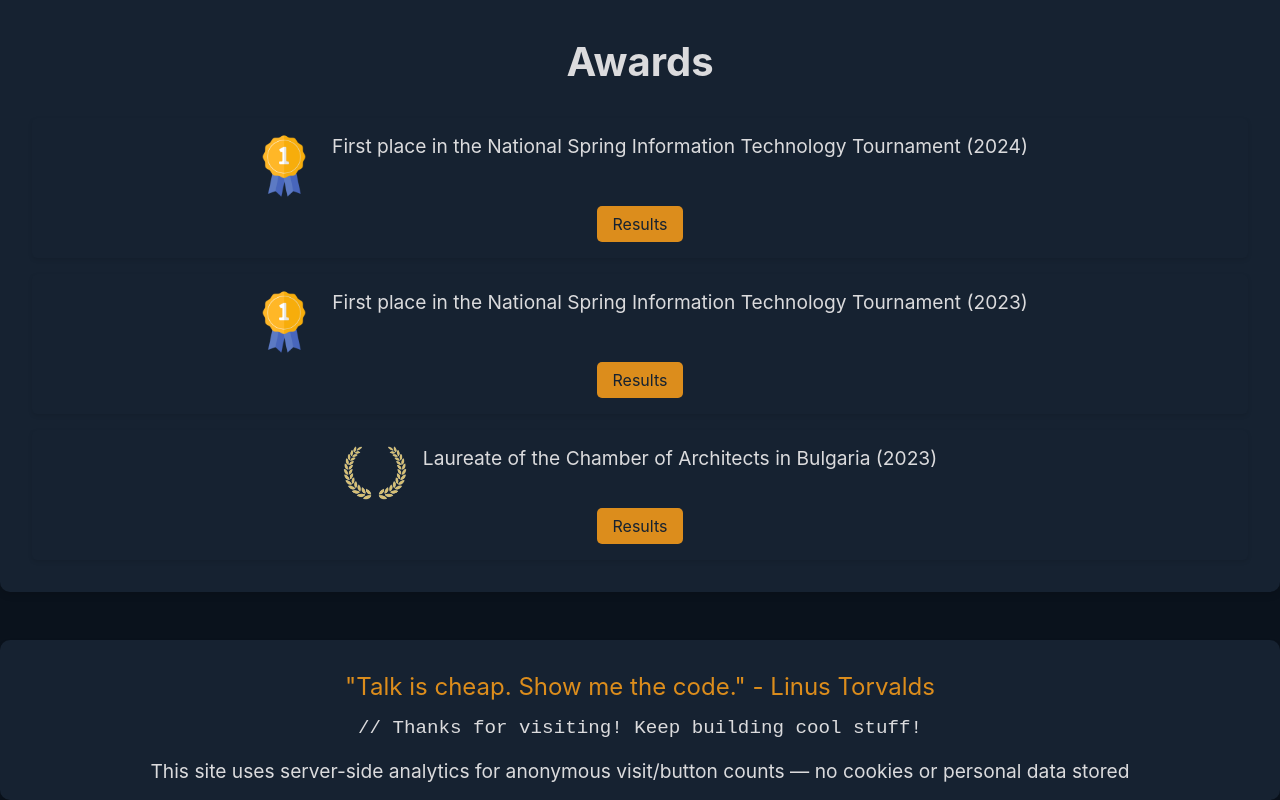
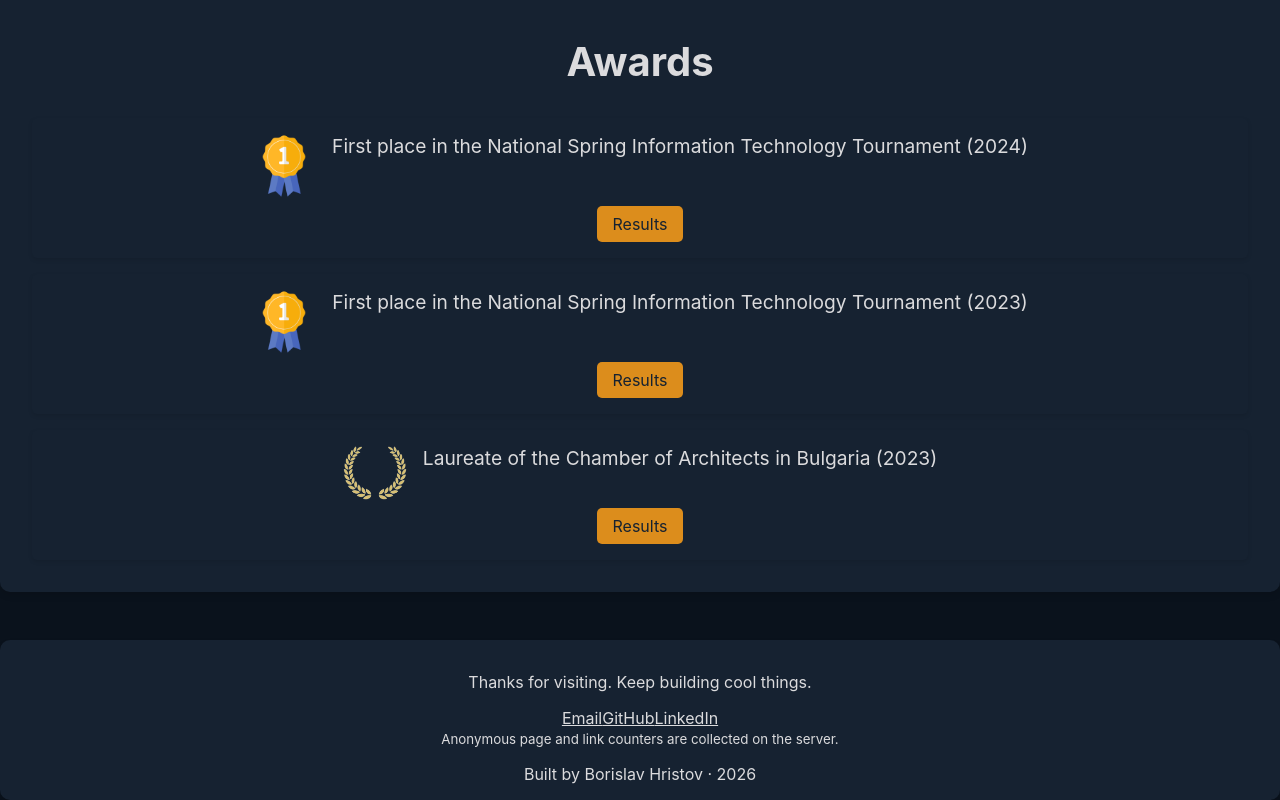
Before and after one commit to Y3llow45/Portfolio, a React (Vite) app in the folder interactive-cityscape/: page / in a window 1280 px wide. Shown: the part 4732-5532 px from the top of the page. Built offline with nearby package versions, Linux system fonts and the light colour scheme.

Commit message:
Improve accessibility, animation performance and site metadata

```diff
--- a/interactive-cityscape/src/components/Footer/Footer.tsx
+++ b/interactive-cityscape/src/components/Footer/Footer.tsx
@@ -1,66 +1,21 @@
-import { useState, useEffect } from 'react';
-import { motion } from 'framer-motion';
-import './Footer.scss';
-import useIntersectionObserver from '../../hooks/useIntersectionObserver';
+import './Footer.scss'
+import type { Language } from '../../App'
 
-interface FooterProps {
-  language: string;
+const labels = {
+  eng: { thanks: 'Thanks for visiting. Keep building cool things.', note: 'Anonymous page and link counters are collected on the server.', made: 'Built by' },
+  deu: { thanks: 'Danke für deinen Besuch. Baue weiter coole Dinge.', note: 'Anonyme Seiten- und Linkzähler werden serverseitig erfasst.', made: 'Erstellt von' },
+  spa: { thanks: 'Gracias por visitar. Sigue creando cosas geniales.', note: 'Se registran contadores anónimos de páginas y enlaces en el servidor.', made: 'Creado por' }
 }
-
-const Footer: React.FC<FooterProps> = ({ language }) => {
-  const { setRef, isIntersecting } = useIntersectionObserver({ threshold: 0.5 });
-  const [typingText, setTypingText] = useState('');
-  const fullText: { [key in 'eng' | 'deu' | 'spa']: string } = {
-    eng: "// Thanks for visiting! Keep building cool stuff!",
-    deu: "// Danke für deinen Besuch! Baue weiterhin coole Sachen!",
-    spa: "// Gracias por visitar! Sigue construyendo cosas geniales!"
-  };
-
-  useEffect(() => {
-    if (isIntersecting) {
-      let index = -1;
-      const interval = setInterval(() => {
-        setTypingText((prev) => prev + fullText[language as 'eng' | 'deu' | 'spa'][index]);
-        index++;
-        if (index >= fullText[language as 'eng' | 'deu' | 'spa'].length-1) {
-          clearInterval(interval);
-        }
-      }, 100);
-      return () => clearInterval(interval);
-    } else {
-      setTypingText('');
-    }
-  }, [isIntersecting, language]);
-
-  return (
-    <footer className="footer" ref={setRef}>
-      <motion.div
-        className="quote"
-        initial={{ opacity: 0 }}
-        animate={isIntersecting ? { opacity: 1 } : {}}
-        transition={{ duration: 1 }}
-      >
-        {language === 'eng' && '"Talk is cheap. Show me the code." - Linus Torvalds'}
-        {language === 'deu' && '"Reden ist billig. Zeig mir den Code." - Linus Torvalds'}
-        {language === 'spa' && '"Hablar es barato. Muéstrame el código." - Linus Torvalds'}
-      </motion.div>
-      <motion.div
-        className="typing-text"
-        initial={{ opacity: 0 }}
-        animate={isIntersecting ? { opacity: 1 } : {}}
-        transition={{ duration: 1, delay: 1 }}
-      >
-        {typingText}
-      </motion.div>
-      <div className="visitors-count">
-        <p className='small-text'>This site uses server-side analytics for anonymous visit/button counts — no cookies or personal data stored</p>
-        {language === 'eng' && 'Build with ❤ by '}
-        {language === 'deu' && 'Erstellt mit ❤ von '}
-        {language === 'spa' && 'Construido con ❤ por '}
-        <a className='orange-text' href='https://github.com/Y3llow45'>Y3llow45</a>
-      </div>
-    </footer>
-  );
-};
-
-export default Footer;
+export default function Footer({ language }: { language: Language }) {
+  const t = labels[language]
+  return <footer className="footer" id="contact">
+    <p className="footer-quote">{t.thanks}</p>
+    <div className="footer-links">
+      <a href="mailto:hristovborislav45@gmail.com">Email</a>
+      <a href="https://github.com/Y3llow45" target="_blank" rel="noopener noreferrer">GitHub</a>
+      <a href="https://www.linkedin.com/in/borislav-hristov-85b200283/" target="_blank" rel="noopener noreferrer">LinkedIn</a>
+    </div>
+    <small>{t.note}</small>
+    <p className="footer-credit">{t.made} Borislav Hristov · 2026</p>
+  </footer>
+}
```
